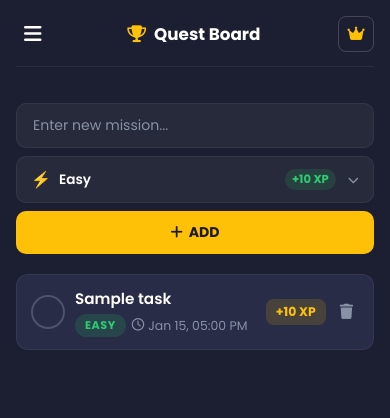
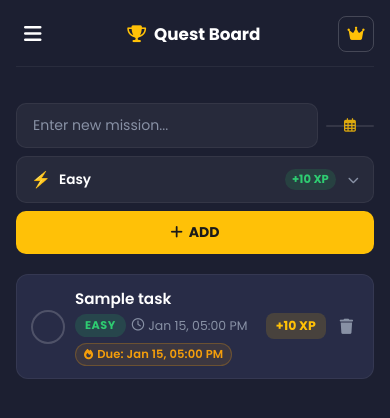
Before and after one commit to n0ngbeam000/LifeQuest, a Django app: page / in a window 390 px wide. Shown: the top 418 px of the page. Run offline with Django 5.2, Linux system fonts and the light colour scheme; a user stored in the database is signed in; tables that the repository leaves empty hold one stand-in row (values such as "Sample post").

Commit message:
Add deadline fuction and show due date on active quest , Fix bug when deleted active quest ,exp show undefinded

```diff
--- a/core/models.py
+++ b/core/models.py
@@ -90,7 +90,7 @@
     completed_at = models.DateTimeField(null=True, blank=True)  # set when task is completed
 
     # Deadline and Penalty System
-    due_date = models.DateField()  # Required deadline for the task
+    due_date = models.DateTimeField()  # Required deadline (date + time) for the task
     deadline_extensions = models.IntegerField(default=0)  # Track extension purchases (max 3)
     last_damage_date = models.DateField(null=True, blank=True)  # Track overdue damage application
 
--- a/core/static/core/css/dashboard.css
+++ b/core/static/core/css/dashboard.css
@@ -636,6 +636,60 @@
     color: var(--text-primary);
 }
 
+/* ===== DATETIME PICKER ===== */
+.datetime-picker-wrap {
+    position: relative;
+    flex-shrink: 0;
+    display: flex;
+    align-items: center;
+}
+
+.datetime-icon {
+    position: absolute;
+    left: 11px;
+    color: var(--accent-gold);
+    font-size: 0.85rem;
+    pointer-events: none;
+    z-index: 1;
+    opacity: 0.85;
+}
+
+.form-datetime {
+    background: rgba(255, 255, 255, 0.05);
+    border: 1px solid var(--border-subtle);
+    color: var(--text-primary);
+    border-radius: 10px;
+    padding: 11px 12px 11px 32px;
+    font-family: 'Poppins', sans-serif;
+    font-size: 0.82rem;
+    cursor: pointer;
+    transition: border-color 0.2s, background 0.2s, box-shadow 0.2s;
+    white-space: nowrap;
+    /* Remove the default light-mode chrome */
+    color-scheme: dark;
+}
+
+.form-datetime:focus {
+    outline: none;
+    border-color: rgba(255, 193, 7, 0.45);
+    background: rgba(255, 255, 255, 0.07);
+    box-shadow: 0 0 0 2px rgba(255, 193, 7, 0.12);
+}
+
+/* Style the native calendar icon button */
+.form-datetime::-webkit-calendar-picker-indicator {
+    filter: invert(0.7) sepia(1) saturate(4) hue-rotate(5deg);
+    opacity: 0.8;
+    cursor: pointer;
+    padding: 2px;
+    border-radius: 4px;
+    transition: opacity 0.2s;
+}
+
+.form-datetime::-webkit-calendar-picker-indicator:hover {
+    opacity: 1;
+}
+
 /* ========================================
    CUSTOM GAMIFIED DIFFICULTY DROPDOWN
    ======================================== */
@@ -973,6 +1027,39 @@
     color: var(--text-muted);
 }
 
+/* ===== DUE DATE CHIP ===== */
+.quest-due-date {
+    display: inline-flex;
+    align-items: center;
+    gap: 4px;
+    font-size: 0.72rem;
+    font-weight: 600;
+    color: #f59e0b;
+    background: rgba(245, 158, 11, 0.1);
+    border: 1px solid rgba(245, 158, 11, 0.25);
+    border-radius: 20px;
+    padding: 2px 8px;
+    white-space: nowrap;
+    letter-spacing: 0.01em;
+}
+
+.quest-due-date i {
+    font-size: 0.65rem;
+    color: #f59e0b;
+}
+
+/* Turns red when a quest is overdue */
+.quest-due-date.overdue {
+    color: #ff6b6b;
+    background: rgba(255, 107, 107, 0.1);
+    border-color: rgba(255, 107, 107, 0.3);
+    box-shadow: 0 0 6px rgba(255, 107, 107, 0.2);
+}
+
+.quest-due-date.overdue i {
+    color: #ff6b6b;
+}
+
 /* ===== DIFFICULTY BADGES ===== */
 .quest-badge {
     padding: 3px 10px;
@@ -1224,7 +1311,38 @@
     }
 
     .form-input {
+        width: auto;
+        flex: 1;
+        min-width: 0;
+    }
+
+    .datetime-picker-wrap {
+        width: 48px;
+    }
+
+    .form-datetime {
         width: 100%;
+        padding: 0;
+        color: transparent;
+    }
+
+    .form-datetime::-webkit-datetime-edit {
+        display: none;
+    }
+
+    .form-datetime::-webkit-calendar-picker-indicator {
+        position: absolute;
+        top: 0;
+        left: 0;
+        width: 100%;
+        height: 100%;
+        opacity: 0;
+        cursor: pointer;
+    }
+
+    .datetime-icon {
+        left: 50%;
+        transform: translateX(-50%);
     }
 
     .diff-dropdown,
--- a/core/static/core/js/dashboard.js
+++ b/core/static/core/js/dashboard.js
@@ -189,11 +189,14 @@
         headers: { 'X-CSRFToken': getCsrfToken() },
         body: new FormData(form),
     })
-        .then(res => { if (!res.ok) throw new Error(res.status); return res.json(); })
+        .then(res => { if (!res.ok && res.status !== 400) throw new Error(res.status); return res.json(); })
         .then(data => {
             if (data.status === 'success') {
                 titleInput.value = '';
                 diffSelect.value = '10';
+                // Reset datetime input
+                const dateInput = form.querySelector('#due-date-input');
+                if (dateInput) dateInput.value = '';
                 // Reset trigger button to Easy
                 const trigger = document.getElementById('diff-trigger');
                 if (trigger) {
@@ -243,7 +246,7 @@
         method: 'POST',
         headers: { 'X-CSRFToken': getCsrfToken() },
     })
-        .then(res => { if (!res.ok) throw new Error(res.status); return res.json(); })
+        .then(res => { if (!res.ok && res.status !== 400) throw new Error(res.status); return res.json(); })
         .then(data => {
             if (data.status === 'success') {
                 if (questItem) {
@@ -327,7 +330,7 @@
         method: 'POST',
         headers: { 'X-CSRFToken': getCsrfToken() },
     })
-        .then(res => { if (!res.ok) throw new Error(res.status); return res.json(); })
+        .then(res => { if (!res.ok && res.status !== 400) throw new Error(res.status); return res.json(); })
         .then(data => {
             if (data.status === 'success') {
                 if (questItem) {
@@ -343,7 +346,14 @@
                         }
                     }, 500);
                 }
-                showToast('Quest deleted.', 'info', 3000);
+
+                // 🎯 Real-time HP + stat update
+                updatePlayerStats(data);
+
+                // 📢 Toast using message from backend
+                const toastMsg = data.message || 'Quest deleted.';
+                const toastType = data.hp_lost > 0 ? 'error' : 'info';
+                showToast(toastMsg, toastType, 3500);
             }
         })
         .catch(err => {
@@ -365,7 +375,7 @@
         method: 'POST',
         headers: { 'X-CSRFToken': getCsrfToken() },
     })
-        .then(res => { if (!res.ok) throw new Error(res.status); return res.json(); })
+        .then(res => { if (!res.ok && res.status !== 400) throw new Error(res.status); return res.json(); })
         .then(data => {
             if (data.status === 'success') {
                 if (questItem) {
@@ -425,9 +435,12 @@
  * Uses escapeHtml to prevent XSS from user-supplied titles.
  */
 function buildActiveQuestHTML(quest) {
-    const { id, title, difficulty, created_at } = quest;
+    const { id, title, difficulty, created_at, due_date } = quest;
     const diffMap = { 100: ['epic', 'EPIC'], 50: ['hard', 'HARD'], 30: ['medium', 'MEDIUM'], 10: ['easy', 'EASY'] };
     const [cls, label] = diffMap[difficulty] || ['easy', 'EASY'];
+    const dueDateHtml = due_date
+        ? `<span class="quest-due-date"><i class="fas fa-fire"></i> Due: ${escapeHtml(due_date)}</span>`
+        : '';
 
     return `
     <div class="quest-item active" id="quest-${id}" style="animation:slideInUp 0.35s ease-out;">
@@ -446,6 +459,7 @@
                 <span class="quest-timestamp">
                     <i class="far fa-clock"></i> ${created_at}
                 </span>
+                ${dueDateHtml}
             </div>
         </div>
         <div class="quest-actions">
--- a/core/templates/core/dashboard.html
+++ b/core/templates/core/dashboard.html
@@ -144,6 +144,33 @@
                        maxlength="200"
                        autocomplete="off">
 
+                <!-- Due Date & Time Picker -->
+                <div class="datetime-picker-wrap">
+                    <i class="far fa-calendar-alt datetime-icon"></i>
+                    <input type="datetime-local"
+                           name="due_date"
+                           id="due-date-input"
+                           class="form-datetime"
+                           required
+                           title="Set quest deadline">
+                </div>
+                <script>
+                    /* Set min to "now" so the browser disables past times */
+                    (function () {
+                        var input = document.getElementById('due-date-input');
+                        function setMin() {
+                            var now = new Date();
+                            now.setSeconds(0, 0);
+                            var pad = function(n){ return String(n).padStart(2,'0'); };
+                            var local = now.getFullYear() + '-' + pad(now.getMonth()+1) + '-' +
+                                        pad(now.getDate()) + 'T' + pad(now.getHours()) + ':' + pad(now.getMinutes());
+                            input.min = local;
+                        }
+                        setMin();
+                        setInterval(setMin, 60000); /* re-check every minute */
+                    })();
+                </script>
+
                 <!-- Custom Gamified Difficulty Dropdown -->
                 <div class="diff-dropdown" id="diff-dropdown">
                     <!-- Hidden input that carries the value on form submit -->
@@ -238,6 +265,10 @@
                             <span class="quest-timestamp">
                                 <i class="far fa-clock"></i>
                                 {{ task.created_at|date:"M d, h:i A" }}
+                            </span>
+                            <span class="quest-due-date">
+                                <i class="fas fa-fire"></i>
+                                Due: {{ task.due_date|date:"M d, h:i A" }}
                             </span>
                         </div>
                     </div>
--- a/core/views.py
+++ b/core/views.py
@@ -275,18 +275,40 @@
     except (ValueError, TypeError):
         return JsonResponse({'status': 'error', 'message': 'Invalid difficulty.'}, status=400)
 
-    # Parse due_date
+    # Parse due_date — accepts datetime-local format (YYYY-MM-DDTHH:MM)
     try:
         from datetime import datetime
-        due_date = datetime.strptime(due_date_str, '%Y-%m-%d').date()
+        # Try datetime-local format first, fall back to date-only
+        for fmt in ('%Y-%m-%dT%H:%M', '%Y-%m-%d'):
+            try:
+                due_date = datetime.strptime(due_date_str, fmt)
+                break
+            except ValueError:
+                continue
+        else:
+            raise ValueError('No valid format matched')
     except ValueError:
-        return JsonResponse({'status': 'error', 'message': 'Invalid date format.'}, status=400)
+        return JsonResponse({'status': 'error', 'message': 'Invalid date/time format. Use YYYY-MM-DDTHH:MM.'}, status=400)
+
+    # ✅ Strict server-side check: due_date must be in the future
+    # Make due_date timezone-aware for comparison
+    from django.utils.timezone import make_aware
+    if timezone.is_naive(due_date):
+        due_date_aware = make_aware(due_date)
+    else:
+        due_date_aware = due_date
+
+    if due_date_aware < timezone.now():
+        return JsonResponse({
+            'status': 'error',
+            'message': '⚠️ Deadline must be in the future. Please pick a later date and time.'
+        }, status=400)
 
     task = Task.objects.create(
         user=request.user,
         title=title,
         difficulty=difficulty,
-        due_date=due_date,
+        due_date=due_date_aware,
     )
 
     return JsonResponse({
@@ -295,7 +317,7 @@
             'id': task.id,
             'title': task.title,
             'difficulty': task.difficulty,
-            'due_date': task.due_date.strftime('%Y-%m-%d'),
+            'due_date': task.due_date.strftime('%b %d, %I:%M %p'),
             'created_at': task.created_at.strftime('%b %d, %I:%M %p'),
         },
     })
@@ -337,8 +359,8 @@
         profile.exp += xp_gained
         profile.daily_xp_count += xp_gained
 
-        # Random coin drop (50% chance to get 10 coins)
-        if random.random() < 0.5:
+        # True random coin drop: 30% chance to earn 10 coins
+        if random.random() < 0.3:
             coins_gained = 10
             profile.coins += coins_gained
 
@@ -374,20 +396,15 @@
     exp_percentage = round((profile.exp / next_level_exp) * 100, 2)
     hp_percentage = round((profile.hp / 100) * 100, 2)
 
-    # Build success message
-    message_parts = [f"✅ Quest Completed!"]
-    if xp_gained > 0:
-        message_parts.append(f"+{xp_gained} XP")
-    if coins_gained > 0:
-        message_parts.append(f"+{coins_gained} Coins 💰")
-    if hp_gained > 0:
-        message_parts.append(f"+{hp_gained} HP ❤️")
-    if leveled_up:
-        message_parts.append(f"🎉 Level Up! Now Lv.{profile.level}")
+    # Build conditional toast message per spec:
+    # - Coin drop  → "Quest Completed! + 10 coin"
+    # - No coin    → "Quest Completed!"
     if cap_reached:
-        message_parts = ["⚠️ Daily XP cap reached (678/678). Task completed but no rewards."]
-
-    message = " | ".join(message_parts)
+        message = "⚠️ Daily XP cap reached (678/678). Task completed but no rewards."
+    elif task.coins_earned > 0:
+        message = "Quest Completed! + 10 coin"
+    else:
+        message = "Quest Completed!"
 
     return JsonResponse({
         'status': 'success',
@@ -440,6 +457,14 @@
     task.delete()
 
     hp_percentage = round((profile.hp / 100) * 100, 2)
+    next_level_exp = profile.get_next_level_exp()
+    exp_percentage = round((profile.exp / next_level_exp) * 100, 2)
+
+    # Determine message based on whether it was an active or completed quest
+    if hp_lost > 0:
+        message = f'Quest Abandoned! -{hp_lost} HP'
+    else:
+        message = 'Completed quest removed.'
 
     return JsonResponse({
         'status': 'success',
@@ -450,7 +475,10 @@
         'game_over': game_over,
         'new_level': profile.level,
         'new_exp': profile.exp,
+        'next_level_exp': next_level_exp,
+        'exp_percentage': exp_percentage,
         'new_coins': profile.coins,
+        'message': message,
     })
 
 
@@ -552,13 +580,8 @@
             'completed_at': replacement.completed_at.strftime('%b %d, %I:%M %p'),
         }
 
-    # Build message
-    message_parts = ["⏪ Quest Undone"]
-    if task.difficulty > 0:
-        message_parts.append(f"-{task.difficulty} XP")
-    if coins_lost > 0:
-        message_parts.append(f"-{coins_lost} Coins 💰")
-    message = " | ".join(message_parts)
+    # Simple undo message per spec
+    message = "Quest Undone"
 
     return JsonResponse({
         'status': 'success',
```
Also changed, not shown: core/templates/core/completed_quests.html (+9 -1 lines), core/migrations/0006_task_due_date_to_datetimefield.py (added).
